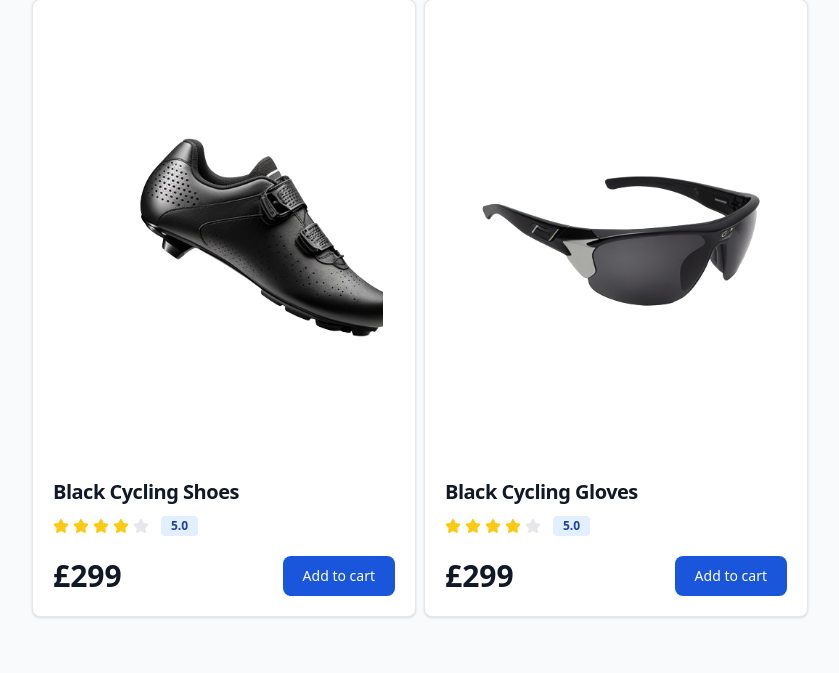
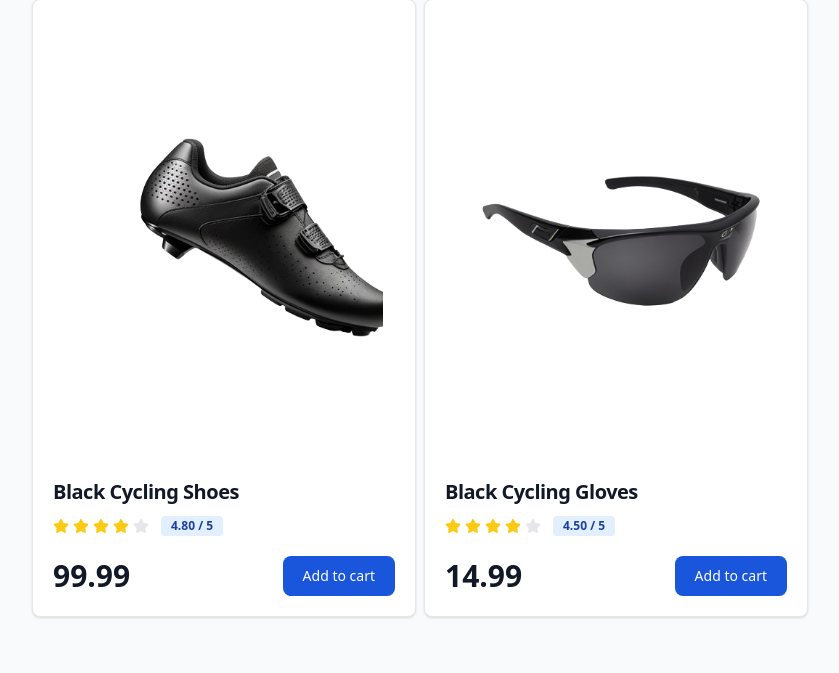
Before and after one commit to nils-n/city-cycling, a Django app: page /products/ in a window 1280 px wide. Shown: the part 187-860 px from the top of the page, without its empty margins (220-1059 px from the left). Run offline with Django 3.2, Linux system fonts and the light colour scheme; data comes from the database, SQL or seed files in the repository; style sheets or scripts are compiled from the project's sources; parts of the project's set-up code (start-up, migrations or seed data) failed here and were passed over; some libraries are stand-ins or nearby versions.

Commit message:
small frontend fixes, and go back button added to product detail

```diff
--- a/templates/products/product_detail.html
+++ b/templates/products/product_detail.html
@@ -1,6 +1,8 @@
 {% extends "base.html" %} {% load static %} {% block title %}Home{% endblock %}
 {% block content %}
 <div class="mx-12 my-10">
+   <!-- Go back to shop  https://stackoverflow.com/questions/524992/how-to-implement-a-back-link-on-django-templates -->
+    <span > <a class='font-semibold' href="javascript:history.go(-1)"> <svg xmlns="http://www.w3.org/2000/svg" height="16" width="14" viewBox="0 0 448 512"><path d="M9.4 233.4c-12.5 12.5-12.5 32.8 0 45.3l160 160c12.5 12.5 32.8 12.5 45.3 0s12.5-32.8 0-45.3L109.2 288 416 288c17.7 0 32-14.3 32-32s-14.3-32-32-32l-306.7 0L214.6 118.6c12.5-12.5 12.5-32.8 0-45.3s-32.8-12.5-45.3 0l-160 160z"/></svg>Back</a></span>
   <div class="flex flex-wrap justify-center md:mt-24 md:space-x-2 lg:space-x-32">
     <!-- Product Image  -->
     <div class="mx-1 mt-4 w-full max-w-sm rounded-lg bg-gray-50 dark:bg-gray-800">
@@ -83,7 +85,7 @@
           </div>
           <span
             class="ms-3 rounded bg-blue-100 px-2.5 py-0.5 text-xs font-semibold text-blue-800 dark:bg-blue-200 dark:text-blue-800"
-            >5.0</span
+            > {{ product.rating}} / 5 </span
           >
         </div>
         <!-- Link to Review -->
--- a/templates/products/products.html
+++ b/templates/products/products.html
@@ -18,7 +18,7 @@
         {% for product in products %}
             <div class=" my-4 mx-1 w-full max-w-sm bg-white border border-gray-200 rounded-lg shadow dark:bg-gray-800 dark:border-gray-700">
             {% if product.image %}
-            <a href="#" >
+                <a href="{% url 'product_detail' product.id %}" >
                     <img class="p-8 rounded-t-lg" src="{{ product.image.url }}" alt="{{ product.name }}"/>
                 </a>
             {% else %}
@@ -48,10 +48,10 @@
                             <path d="M20.924 7.625a1.523 1.523 0 0 0-1.238-1.044l-5.051-.734-2.259-4.577a1.534 1.534 0 0 0-2.752 0L7.365 5.847l-5.051.734A1.535 1.535 0 0 0 1.463 9.2l3.656 3.563-.863 5.031a1.532 1.532 0 0 0 2.226 1.616L11 17.033l4.518 2.375a1.534 1.534 0 0 0 2.226-1.617l-.863-5.03L20.537 9.2a1.523 1.523 0 0 0 .387-1.575Z"/>
                         </svg>
                     </div>
-                <span class="bg-blue-100 text-blue-800 text-xs font-semibold px-2.5 py-0.5 rounded dark:bg-blue-200 dark:text-blue-800 ms-3">5.0</span>
+                    <span class="bg-blue-100 text-blue-800 text-xs font-semibold px-2.5 py-0.5 rounded dark:bg-blue-200 dark:text-blue-800 ms-3">{{ product.rating}} / 5</span>
                 </div>
                 <div class="flex items-center justify-between">
-                <span class="text-3xl font-bold text-gray-900 dark:text-white">£299</span>
+                    <span class="text-3xl font-bold text-gray-900 dark:text-white"> {{ product.price }}</span>
                     <a href="#" class="text-white bg-blue-700 hover:bg-blue-800 focus:ring-4 focus:outline-none focus:ring-blue-300 font-medium rounded-lg text-sm px-5 py-2.5 text-center dark:bg-blue-600 dark:hover:bg-blue-700 dark:focus:ring-blue-800">Add to cart</a>
                 </div>
             </div>
```
Lines whose indentation alone changed are shown as unchanged.
